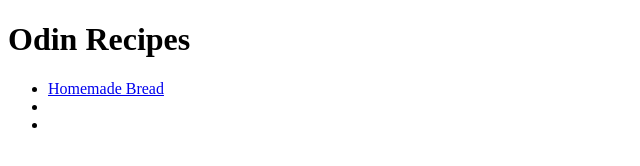
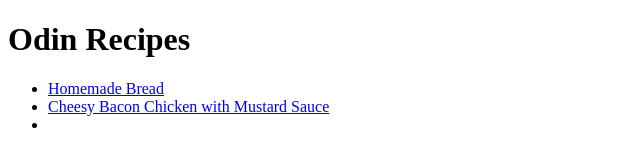
Before and after one commit to swampcorvid/odin-recipes, a plain HTML site: page index.html in a window 1280 px wide. Shown: the whole page, without its empty margins (0-640 px from the left). Drawn offline with Linux system fonts and the light colour scheme.

Commit message:
Fix link on index.html to chicken.html
Added in a text description so the link to chicken.html would actually be
usable.

```diff
--- a/index.html
+++ b/index.html
@@ -8,7 +8,7 @@
     <h1>Odin Recipes</h1>
         <ul>
             <li><a href="recipes/bread.html">Homemade Bread</a></li>
-            <li><a href="recipes/chicken.html"></a></li>
+            <li><a href="recipes/chicken.html">Cheesy Bacon Chicken with Mustard Sauce</a></li>
             <li><a href="Placeholder>"></a></li> <!--Add link to another recipe-->
         </ul>
 </body>
```
